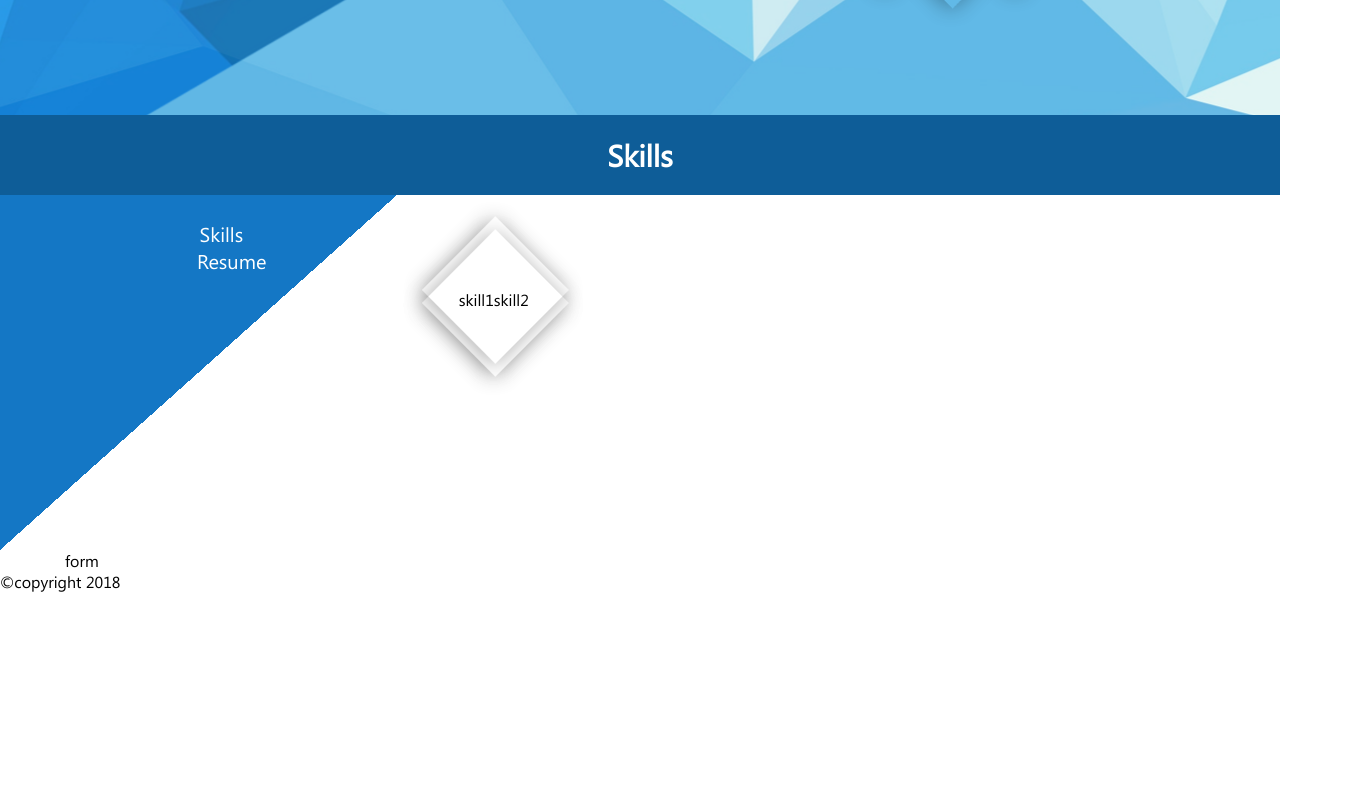
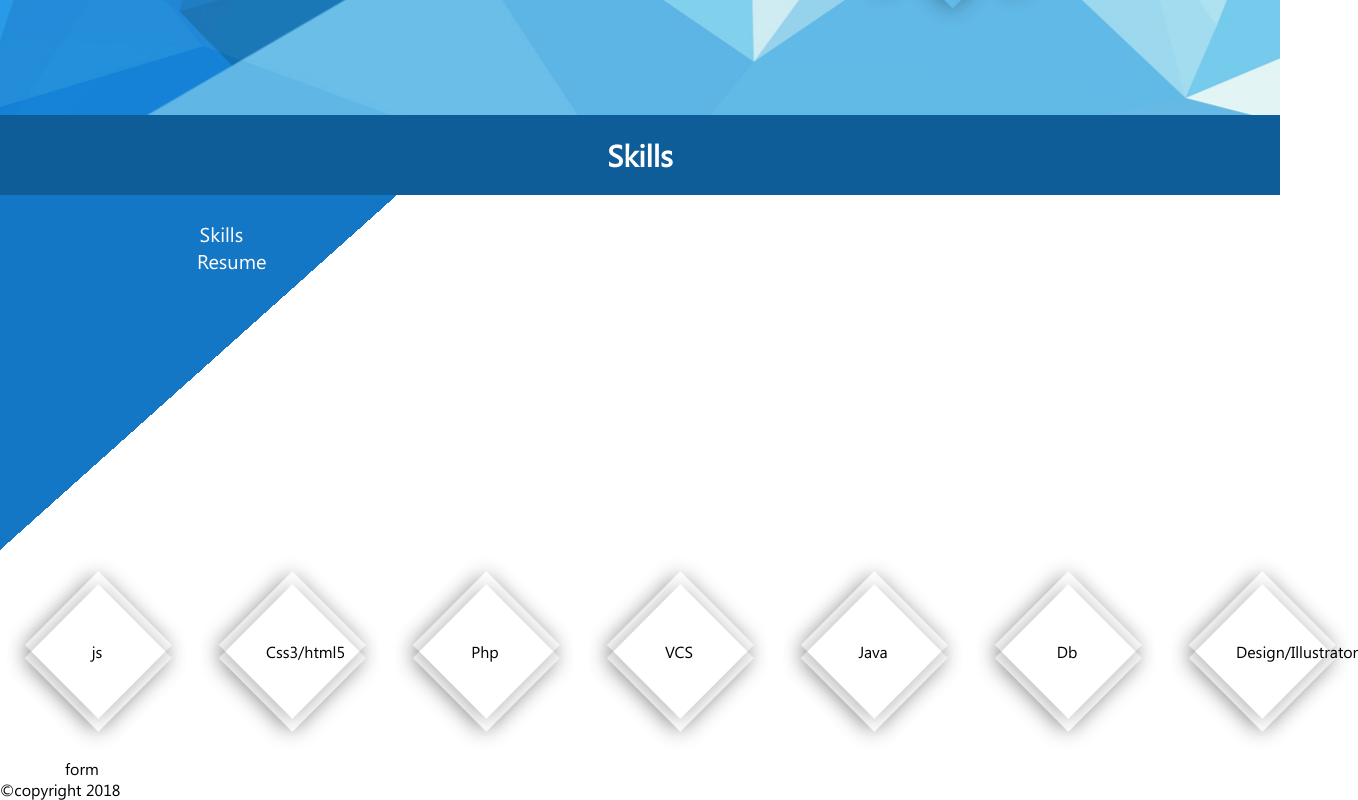
Before and after one commit to M-To-codding/ResumeGH, a React (Create React App) app: page /skills in a window 1280 px wide. Shown: the part 555-1355 px from the top of the page, 1358 px wide, since content can reach past the window. Before the commit the page ends 1147 px from the top, so only its background shows below. Built offline with nearby package versions, Linux system fonts and the light colour scheme.

Commit message:
Add skills in json, fix skills displaying

```diff
--- a/src/client/components/Skills.js
+++ b/src/client/components/Skills.js
@@ -1,29 +1,29 @@
 import React, {Component} from 'react';
+import skillsList from './../data/skillsList.json';
 
 
 class Skills extends Component {
 
-  constructor(props){
+  constructor(props) {
     super(props);
 
-    this.skills = ['skill1', 'skill2'];
+    this.skills = skillsList.skills;
   }
 
 
   render() {
 
     const skillsList = this.skills.map((skill, index) =>
-      <li key={index} id={index}>
-        {skill}
+      <li key={index} id={index} className="skill-item">
+        <div><p>{skill.name}</p></div>
+        {/*<p>{skill.description}</p>*/}
       </li>
     );
 
     return (
       <div className="skills">
         <ul>
-          <li className="skill-item">
             {skillsList}
-          </li>
         </ul>
       </div>
     );
--- /dev/null
+++ b/src/client/data/skillsList.json
@@ -0,0 +1,32 @@
+{
+  "skills": [
+    {
+      "name": "js",
+      "description": ""
+    },
+    {
+      "name": "Css3/html5",
+      "description": ""
+    },
+    {
+      "name": "Php",
+      "description": ""
+    },
+    {
+      "name": "VCS",
+      "description": ""
+    },
+    {
+      "name": "Java",
+      "description": ""
+    },
+    {
+      "name": "Db",
+      "description": ""
+    },
+    {
+      "name": "Design/Illustrator",
+      "description": ""
+    }
+  ]
+}
```
